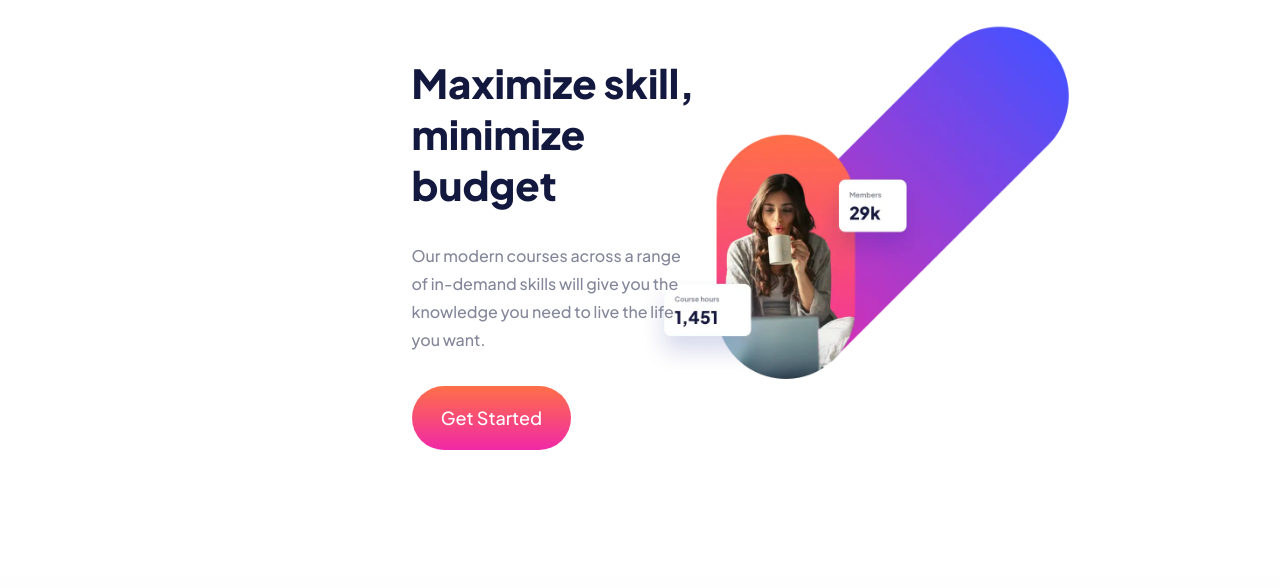
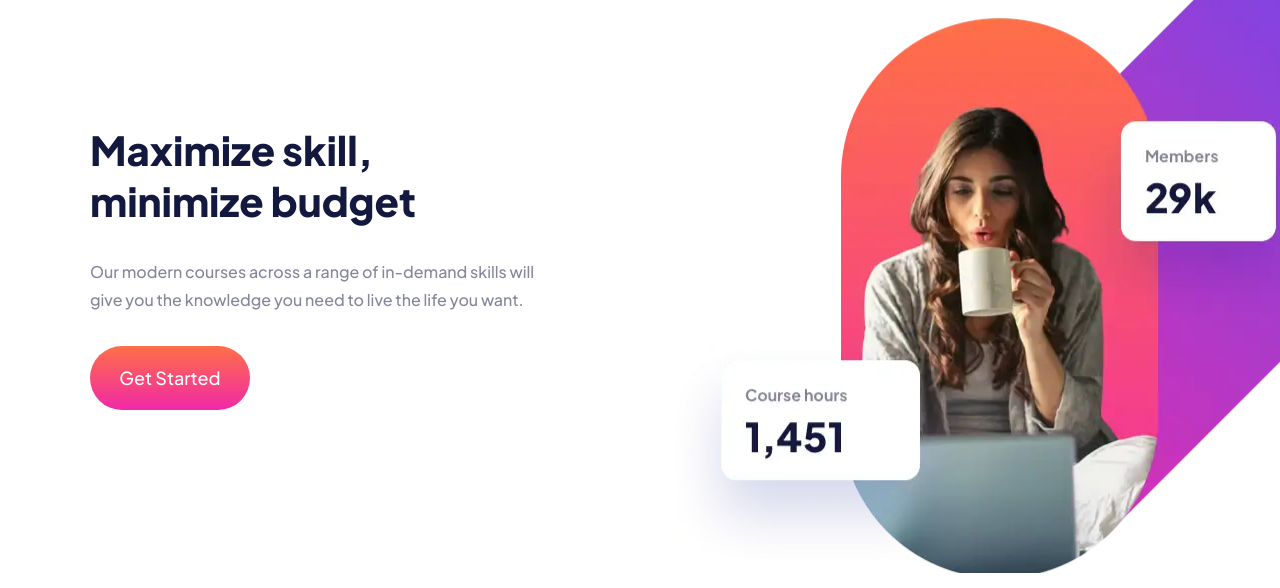
Before and after one commit to pietyr/skilled-elearning-landing-page, a website: page index.html in a window 1280 px wide. Shown: the part 143-731 px from the top of the page. Drawn offline with Linux system fonts and the light colour scheme.

Commit message:
fix: breaking layout on 100px

```diff
--- a/scss/components/_courses-wrapper.scss
+++ b/scss/components/_courses-wrapper.scss
@@ -5,5 +5,5 @@
   display: flex;
   justify-content: center;
   background-color: var.$white;
-  background-image: linear-gradient(180deg, var.$white 0%, #f0f1ff 100%);
+  background-image: linear-gradient(180deg, transparent 0%, #f0f1ff 100%);
 }
--- a/scss/layout/_introduction.scss
+++ b/scss/layout/_introduction.scss
@@ -16,10 +16,11 @@
     justify-content: space-between;
     align-items: center;
     position: relative;
+    padding-block: clamp(4rem, 12.75vw, 11rem);
   }
 
-  @media (min-width: 700px) {
-    padding-block: 4.5rem;
+  @media (min-width: 1000px) {
+    width: 100%;
   }
 
   &__wrapper-first {
@@ -31,10 +32,14 @@
 
     @media (min-width: 600px) {
       flex: 0 1 62.5%;
+      padding-block: 0;
     }
 
     @media (min-width: 800px) {
       max-width: 457px;
+    }
+
+    @media (min-width: 1000px) {
     }
   }
 
@@ -61,8 +66,11 @@
 
     @media (min-width: 700px) {
       max-width: unset;
-      transform: translateX(50%) translateY(-12.5%);
+      transform: translateX(50%) translateY(-10%);
       z-index: -1;
+    }
+
+    @media (min-width: 1000px) {
     }
   }
 
```
Also changed, not shown: style.css, 1 other file.
